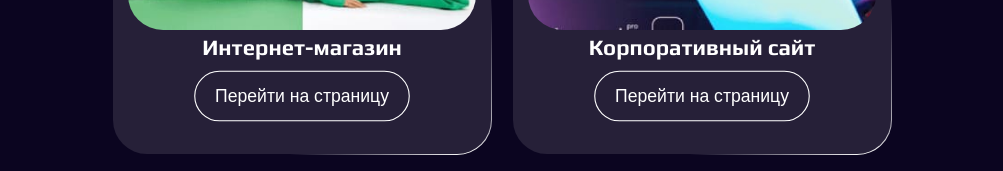
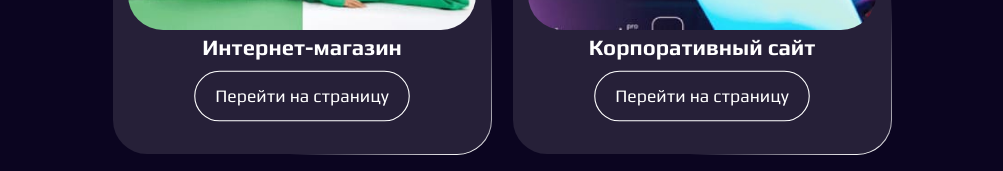
Before and after one commit to JulieBenchuk/web-studio, a Next.js app: page /portfolio in a window 1280 px wide. Shown: the part 604-775 px from the top of the page, without its empty margins (138-1141 px from the left). Built offline with nearby package versions, Linux system fonts and the light colour scheme.

Commit message:
feat: added font-family to LinkBtn

```diff
--- a/src/styles/components/buttons/buttons.module.scss
+++ b/src/styles/components/buttons/buttons.module.scss
@@ -2,6 +2,7 @@
 @import "../../mixins";
 
 .LinkBtn {
+  font-family: 'Play', sans-serif;
   display: flex;
   flex-direction: row;
   align-items: flex-start;
```
